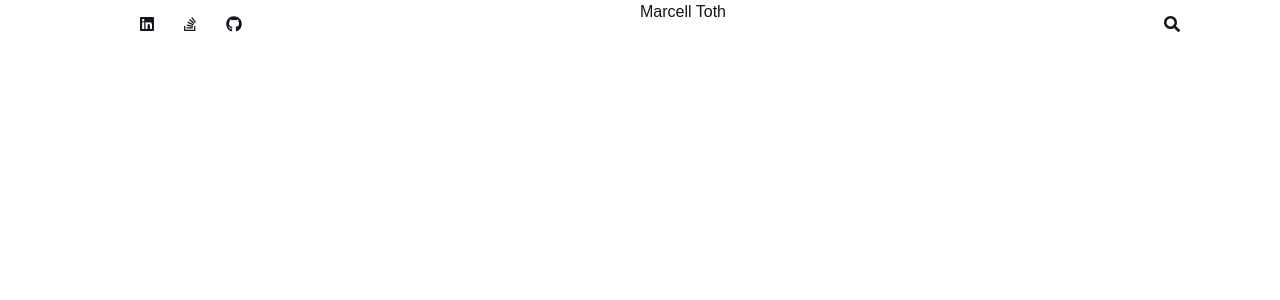
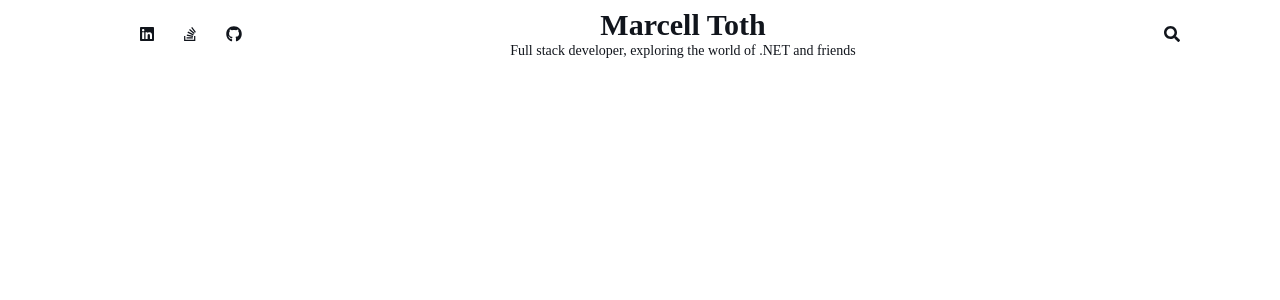
Before and after one commit to marcelltoth/MarcelltothNet, a React (Create React App) app in the folder ReactClient/: page / in a window 1280 px wide. Shown: the top 300 px of the page. Built offline with nearby package versions, Linux system fonts and the light colour scheme; a web font is replaced by a local one.

Commit message:
Add Title

```diff
--- a/ReactClient/src/components/header/Header.module.scss
+++ b/ReactClient/src/components/header/Header.module.scss
@@ -2,6 +2,9 @@
 .TopRow{
     display: flex;
     justify-content: space-between;
+    align-items: center;
+    margin-bottom: 15px;
+    margin-top: 10px;
 
     .LeftSide{
     }
@@ -38,3 +41,17 @@ ul.LinkPanel{
         }
     }
 }
+
+.titleText{
+    font-family: 'Montserrat', 'Muli', 'sans-serif';
+    font-size: 30px;
+    font-weight: 600;
+    line-height: 30px;
+    small{
+        display: block;
+        font-size: 14px;
+        line-height: 18px;
+        font-weight: 200;
+        font-family: 'Muli', 'sans-serif';
+    }
+}
--- a/ReactClient/src/components/header/Title.tsx
+++ b/ReactClient/src/components/header/Title.tsx
@@ -1,7 +1,11 @@
 import * as React from 'react';
+import styles from './Header.module.scss';
 
 export class Title extends React.Component{
     render(){
-        return <a href="/">Marcell Toth</a>
+        return <a href="/" className={styles.titleText}>
+            <span>Marcell Toth</span>
+            <small>Full stack developer, exploring the world of .NET and friends</small>
+        </a>
     }
 }
--- a/ReactClient/src/index.scss
+++ b/ReactClient/src/index.scss
@@ -26,3 +26,7 @@ a {
     outline: none;
   }
 }
+
+ul{
+  margin-bottom: 0;
+}
```
